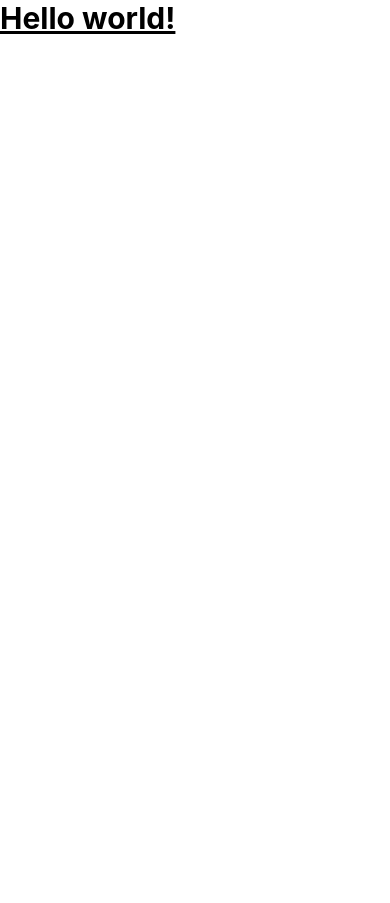
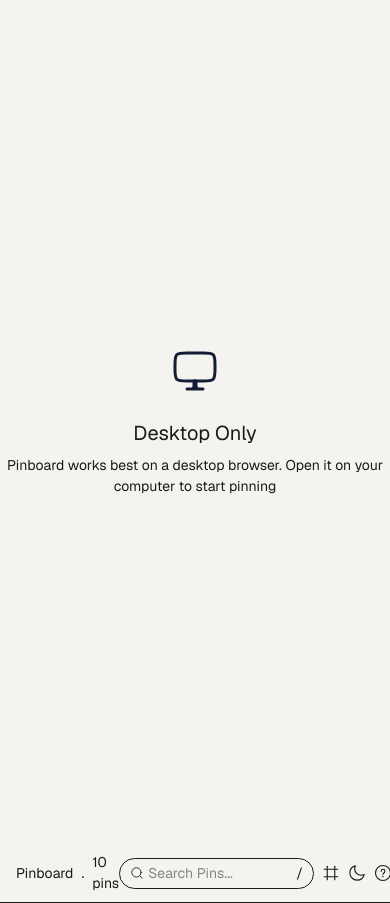
Before and after one commit to Bridgetamana/pinboard, a React (Vite) app: page / in a window 390 px wide. Before the commit the page ends 844 px from the top, so only its background shows below. Built offline with nearby package versions, Linux system fonts and the light colour scheme.

Commit message:
feat: Implement header and mobile view components

```diff
--- a/index.html
+++ b/index.html
@@ -5,6 +5,12 @@
     <link rel="icon" type="image/svg+xml" href="/favicon.svg" />
     <meta name="viewport" content="width=device-width, initial-scale=1.0" />
     <title>Pinboard</title>
+    <link rel="preconnect" href="https://fonts.googleapis.com" />
+    <link rel="preconnect" href="https://fonts.gstatic.com" crossorigin />
+    <link
+      href="https://fonts.googleapis.com/css2?family=Geist:wght@100..900&display=swap"
+      rel="stylesheet"
+    />
   </head>
   <body>
     <div id="root"></div>
--- a/src/App.jsx
+++ b/src/App.jsx
@@ -1,9 +1,13 @@
+import DesktopView from "./components/DesktopView";
+import MobileView from "./components/MobileView";
+
 function App() {
   return (
     <>
-      <h1 class="text-3xl font-bold underline">Hello world!</h1>
+      <MobileView />
+      <DesktopView />
     </>
   );
 }
 
-export default App
+export default App;
--- /dev/null
+++ b/src/components/DesktopView.jsx
@@ -0,0 +1,7 @@
+import Header from "./Header";
+
+export default function DesktopView() {
+    return (
+        <Header />
+    )
+}
--- /dev/null
+++ b/src/components/Header.jsx
@@ -0,0 +1,133 @@
+export default function Header() {
+  return (
+    <div className="flex items-center justify-between border-b py-2 px-4">
+      <div className="flex items-center gap-2">
+        <p>Pinboard</p>
+        <p>.</p>
+        <p>10 pins</p>
+      </div>
+      <div className="flex items-center gap-2">
+        <form>
+          <div className="flex items-center gap-1 py-1 px-2.5 border rounded-full">
+            <svg
+              xmlns="http://www.w3.org/2000/svg"
+              viewBox="0 0 24 24"
+              width={14}
+              height={14}
+              color={"currentColor"}
+              fill={"none"}
+            >
+              <path
+                d="M17 17L21 21"
+                stroke="currentColor"
+                strokeWidth="1.5"
+                strokeLinecap="round"
+                strokeLinejoin="round"
+              ></path>
+              <path
+                d="M19 11C19 6.58172 15.4183 3 11 3C6.58172 3 3 6.58172 3 11C3 15.4183 6.58172 19 11 19C15.4183 19 19 15.4183 19 11Z"
+                stroke="currentColor"
+                strokeWidth="1.5"
+                strokeLinecap="round"
+                strokeLinejoin="round"
+              ></path>
+            </svg>
+            <input type="text" placeholder="Search Pins..." className="w-36" />
+            <span className=" pointer-events-none bg">/</span>
+          </div>
+        </form>
+        <button>
+          <svg
+            xmlns="http://www.w3.org/2000/svg"
+            viewBox="0 0 24 24"
+            width={18}
+            height={18}
+            color={"currentColor"}
+            fill={"none"}
+          >
+            <path
+              d="M7 3V21"
+              stroke="currentColor"
+              strokeWidth="1.5"
+              strokeLinecap="round"
+              strokeLinejoin="round"
+            ></path>
+            <path
+              d="M17 3V21"
+              stroke="currentColor"
+              strokeWidth="1.5"
+              strokeLinecap="round"
+              strokeLinejoin="round"
+            ></path>
+            <path
+              d="M21 7L3 7"
+              stroke="currentColor"
+              strokeWidth="1.5"
+              strokeLinecap="round"
+              strokeLinejoin="round"
+            ></path>
+            <path
+              d="M21 17L3 17"
+              stroke="currentColor"
+              strokeWidth="1.5"
+              strokeLinecap="round"
+              strokeLinejoin="round"
+            ></path>
+          </svg>
+        </button>
+        <button>
+          <svg
+            xmlns="http://www.w3.org/2000/svg"
+            viewBox="0 0 24 24"
+            width={18}
+            height={18}
+            color={"currentColor"}
+            fill={"none"}
+          >
+            <path
+              d="M21.5 14.0784C20.3003 14.7189 18.9301 15.0821 17.4751 15.0821C12.7491 15.0821 8.91792 11.2509 8.91792 6.52485C8.91792 5.06986 9.28105 3.69968 9.92163 2.5C5.66765 3.49698 2.5 7.31513 2.5 11.8731C2.5 17.1899 6.8101 21.5 12.1269 21.5C16.6849 21.5 20.503 18.3324 21.5 14.0784Z"
+              stroke="currentColor"
+              strokeWidth="1.5"
+              strokeLinecap="round"
+              strokeLinejoin="round"
+            ></path>
+          </svg>
+        </button>
+        <button>
+          <svg
+            xmlns="http://www.w3.org/2000/svg"
+            viewBox="0 0 24 24"
+            width={18}
+            height={18}
+            color={"currentColor"}
+            fill={"none"}
+          >
+            <circle
+              cx="12"
+              cy="12"
+              r="10"
+              stroke="currentColor"
+              strokeWidth="1.5"
+              strokeLinecap="round"
+              strokeLinejoin="round"
+            ></circle>
+            <path
+              d="M9.5 9.5C9.5 8.11929 10.6193 7 12 7C13.3807 7 14.5 8.11929 14.5 9.5C14.5 10.3569 14.0689 11.1131 13.4117 11.5636C12.7283 12.0319 12 12.6716 12 13.5"
+              stroke="currentColor"
+              strokeWidth="1.5"
+              strokeLinecap="round"
+              strokeLinejoin="round"
+            ></path>
+            <path
+              d="M12.125 16.75H12M12.25 16.75C12.25 16.8881 12.1381 17 12 17C11.8619 17 11.75 16.8881 11.75 16.75C11.75 16.6119 11.8619 16.5 12 16.5C12.1381 16.5 12.25 16.6119 12.25 16.75Z"
+              stroke="currentColor"
+              strokeWidth="1.5"
+              strokeLinecap="round"
+              strokeLinejoin="round"
+            ></path>
+          </svg>
+        </button>
+      </div>
+    </div>
+  );
+}
--- /dev/null
+++ b/src/components/MobileView.jsx
@@ -0,0 +1,36 @@
+export default function MobileView() {
+    return (
+      <div className="h-screen flex flex-col items-center justify-center mobile-view">
+        <svg
+          xmlns="http://www.w3.org/2000/svg"
+          viewBox="0 0 24 24"
+          width={48}
+          height={48}
+          color={"currentColor"}
+          fill={"none"}
+        >
+          <path
+            d="M14 21H16M14 21C13.1716 21 12.5 20.3284 12.5 19.5V17L12 17M14 21H10M10 21H8M10 21C10.8284 21 11.5 20.3284 11.5 19.5V17L12 17M12 17V21"
+            stroke="#141B34"
+            strokeWidth="1.5"
+            strokeLinecap="round"
+            strokeLinejoin="round"
+          />
+          <path
+            d="M16 3H8C5.17157 3 3.75736 3 2.87868 3.87868C2 4.75736 2 6.17157 2 9V11C2 13.8284 2 15.2426 2.87868 16.1213C3.75736 17 5.17157 17 8 17H16C18.8284 17 20.2426 17 21.1213 16.1213C22 15.2426 22 13.8284 22 11V9C22 6.17157 22 4.75736 21.1213 3.87868C20.2426 3 18.8284 3 16 3Z"
+            stroke="#141B34"
+            strokeWidth="1.5"
+            strokeLinecap="round"
+            strokeLinejoin="round"
+          />
+        </svg>
+        <div className="mt-6 text-center">
+          <h1 className="text-xl mb-2">Desktop Only</h1>
+          <p className="text-secondary">
+            Pinboard works best on a desktop browser. Open it on your computer
+            to start pinning
+          </p>
+        </div>
+      </div>
+    );
+}
--- a/src/index.css
+++ b/src/index.css
@@ -1 +1,32 @@
-@import "tailwindcss"
+@import "tailwindcss";
+
+[data-theme="dark"] {
+  --background-color: #111110;
+  --primary-text: #e8e6e3;
+  --secondary-text: #bbb5ae;
+  --border: #2a2826;
+}
+
+:root {
+  --background-color: #f5f3f0;
+  --card: #e8e7e6;
+  --primary-text: #1a1a19;
+  --secondary-text: #d28410;
+  --border: #d4d0cc;
+}
+
+body {
+  background: var(--background-color);
+  color: var(--primary-text);
+  font-family: "Geist", sans-serif;
+  font-size: 14px;
+  line-height: 1.5;
+  -webkit-font-smoothing: antialiased;
+  -moz-osx-font-smoothing: grayscale;
+}
+
+@media only screen and (orientation: landscape) {
+  .mobile-view {
+    display: none;
+  }
+}
```
